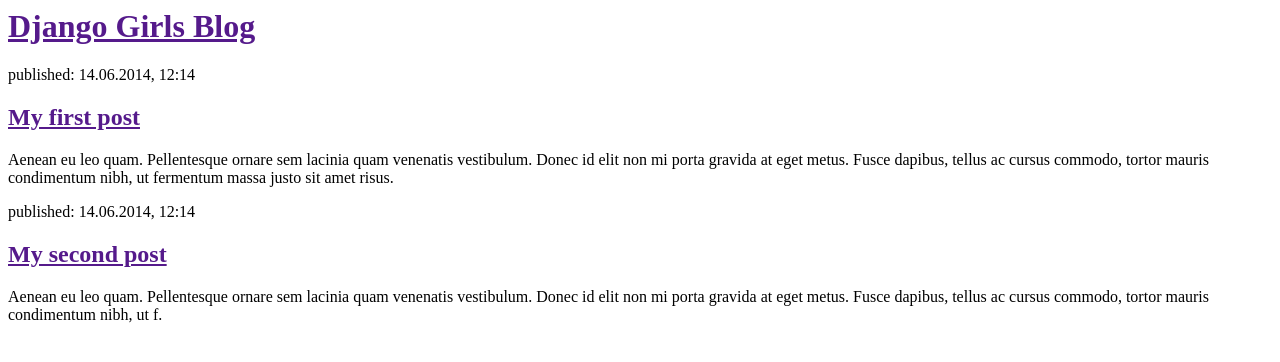
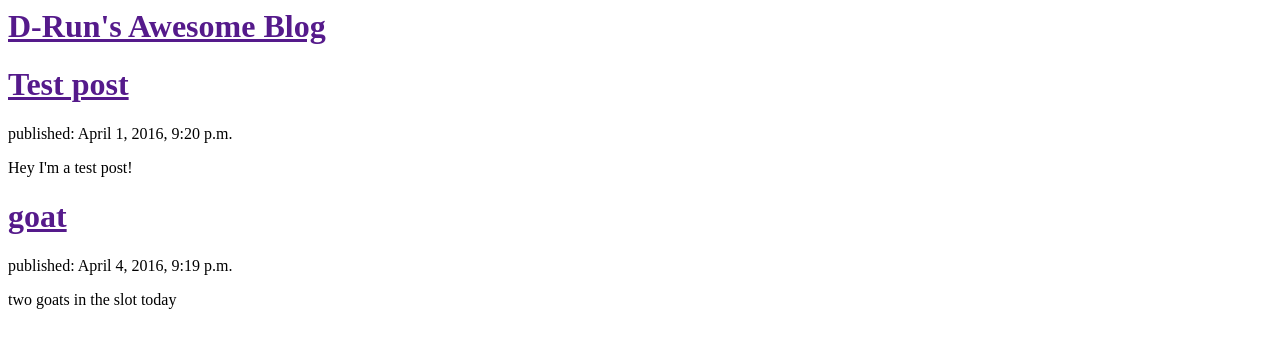
Before and after one commit to DoriRunyon/django-tutorial, a Django app: page / in a window 1280 px wide. Shown: the top 362 px of the page. Run offline with Django 3.2, Linux system fonts and the light colour scheme; data comes from the database, SQL or seed files in the repository; both versions use the stored data as it was after the commit.

Commit message:
Published blog posts now display on home page.

```diff
--- a/blog/templates/blog/post_list.html
+++ b/blog/templates/blog/post_list.html
@@ -4,19 +4,17 @@
     </head>
     <body>
         <div>
-            <h1><a href="">Django Girls Blog</a></h1>
+            <h1><a href="">D-Run's Awesome Blog</a></h1>
         </div>
 
+        {% for post in posts %}
         <div>
-            <p>published: 14.06.2014, 12:14</p>
-            <h2><a href="">My first post</a></h2>
-            <p>Aenean eu leo quam. Pellentesque ornare sem lacinia quam venenatis vestibulum. Donec id elit non mi porta gravida at eget metus. Fusce dapibus, tellus ac cursus commodo, tortor mauris condimentum nibh, ut fermentum massa justo sit amet risus.</p>
+        <h1><a href="">{{ post.title }}</a></h1>
+        <p>published: {{ post.published_date }}</p>
+        <p>{{ post.text|linebreaks }}</p>
         </div>
+        {% endfor %}
 
-        <div>
-            <p>published: 14.06.2014, 12:14</p>
-            <h2><a href="">My second post</a></h2>
-            <p>Aenean eu leo quam. Pellentesque ornare sem lacinia quam venenatis vestibulum. Donec id elit non mi porta gravida at eget metus. Fusce dapibus, tellus ac cursus commodo, tortor mauris condimentum nibh, ut f.</p>
         </div>
     </body>
 </html>
--- a/blog/views.py
+++ b/blog/views.py
@@ -1,8 +1,12 @@
 from django.shortcuts import render
+from django.utils import timezone
+from .models import Post
 
 # Create your views here.
 def post_list(request):
-    return render(request, 'blog/post_list.html', {})
+
+    posts = Post.objects.filter(published_date__lte=timezone.now()).order_by('published_date')
+    return render(request, 'blog/post_list.html', {'posts': posts}) #request --> everything we receive from the user via the Internet
 
     #post_list takes a request and returns a function 'render'
     #that renders our template blog/post_list.html
```
Also changed, not shown: db.sqlite3, 1 other file.
